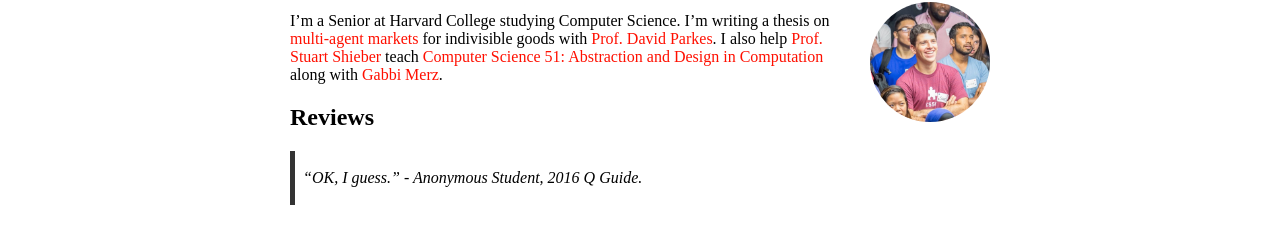
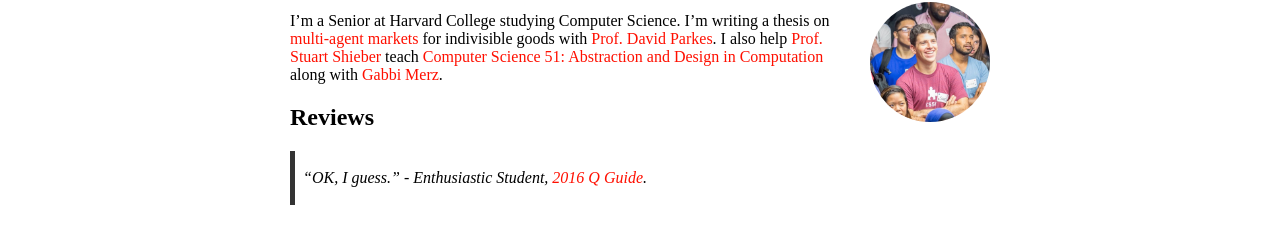
Before and after one commit to greensam/greensam.github.io, a Jekyll site: the page built from index.md, in a window 1280 px wide. Shown: the part 165-409 px from the top of the page. Built offline with Jekyll 4.4.1, drawn with Linux system fonts in a browser that asks for light colours; some web fonts are replaced; our own code applies the rules of GitHub Pages for plain Markdown files.

Commit message:
add reviews link

```diff
--- a/index.md
+++ b/index.md
@@ -14,4 +14,4 @@ Design in Computation](http://cs51.io) along with [Gabbi Merz](http://gcmerz.git
 
 ## Reviews
 
-> “OK, I guess.” - Anonymous Student, 2016 Q Guide.
+> “OK, I guess.” - Enthusiastic Student, [2016 Q Guide](http://www.fas.harvard.edu/~evals/).
```
